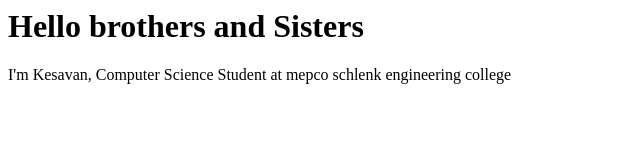
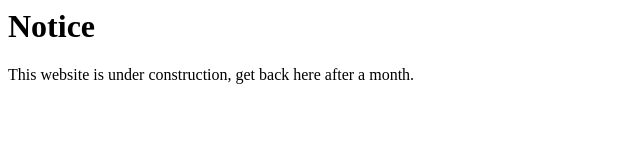
Before and after one commit to k7esav/k7esav.github.io, a plain HTML site: page index.html in a window 1280 px wide. Shown: the whole page, without its empty margins (0-640 px from the left). Drawn offline with Linux system fonts and the light colour scheme.

Commit message:
Construction

```diff
--- a/index.html
+++ b/index.html
@@ -3,7 +3,7 @@
         <title> Kesavan M </title>
     </head>
     <body>
-        <h1> Hello brothers and Sisters </h1>
-        <p> I'm Kesavan, Computer Science Student at mepco schlenk engineering college </p>
+        <h1> Notice </h1>
+        <p> This website is under construction, get back here after a month. </p>
     </body>
 </html>
```
